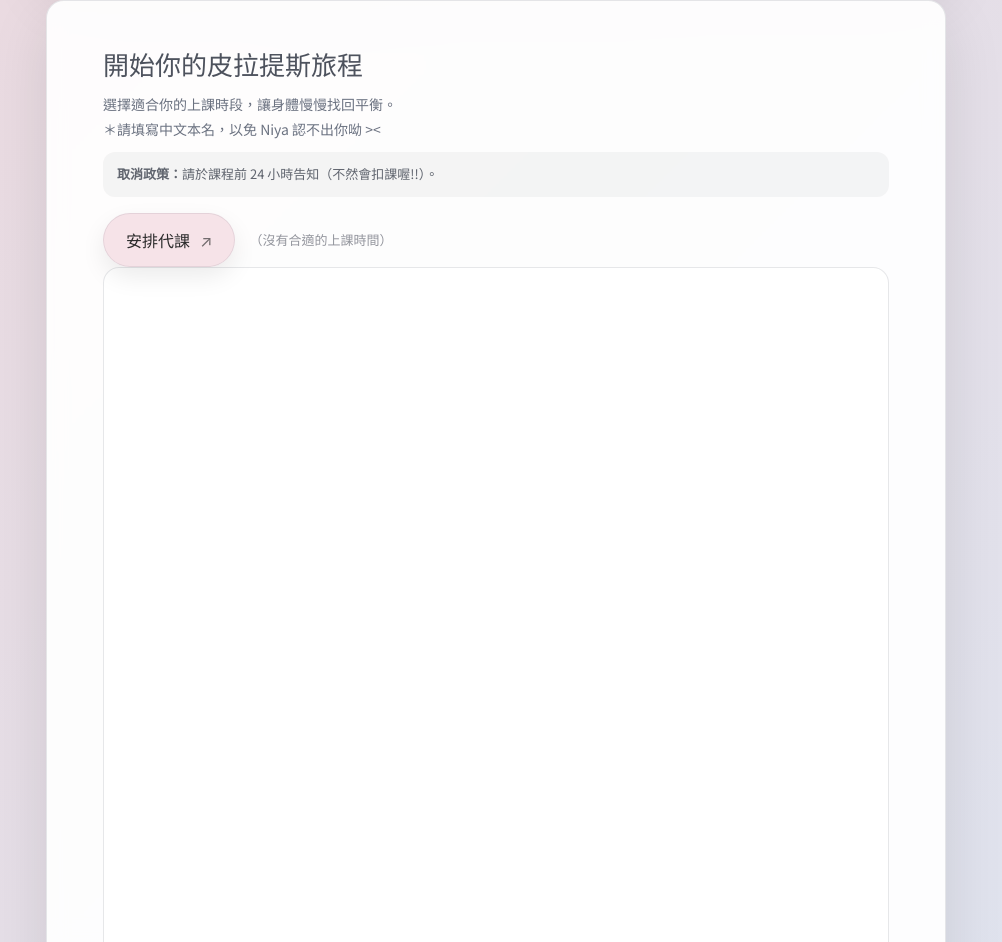
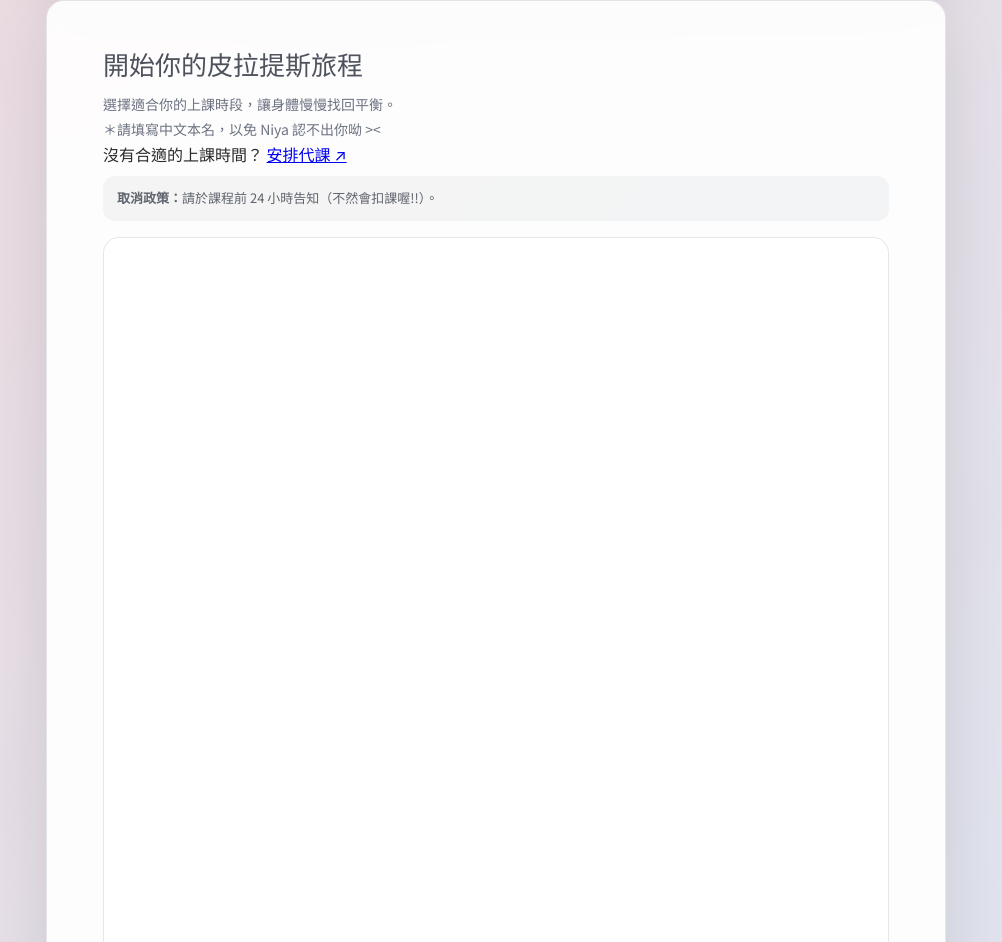
Before and after one commit to studio28x/niya-pilates-bookingv2, a plain HTML site: page index.html in a window 1280 px wide. Shown: the part 947-1889 px from the top of the page, without its empty margins (144-1146 px from the left). Drawn offline with Linux system fonts and the light colour scheme; a script that the page names is missing.

Commit message:
Update index.html

```diff
--- a/index.html
+++ b/index.html
@@ -76,23 +76,21 @@
           選擇適合你的上課時段，讓身體慢慢找回平衡。<br />
           ＊請填寫中文本名，以免 Niya 認不出你呦 ><
         </p>
+        <div class="inline-alt-link">
+          <span>沒有合適的上課時間？</span>
+          <a
+            href="https://forms.gle/75q8THYZmXapzf6S8"
+            target="_blank"
+            rel="noopener noreferrer"
+          >
+            安排代課 ↗
+          </a>
+        </div>
+
       </div>
 
       <div class="note">
         <strong>取消政策：</strong>請於課程前 24 小時告知（不然會扣課喔!!）。
-      </div>
-
-      <div class="cta-row">
-          <a
-            class="btn"
-            href="https://forms.gle/75q8THYZmXapzf6S8"
-            target="_blank"
-            rel="noopener noreferrer"
-          >
-            安排代課 <span class="btn-icon">↗</span>
-          </a>
-
-          <span class="hint">（沒有合適的上課時間）</span>
       </div>
 
       <!-- TidyCal embed -->
```
